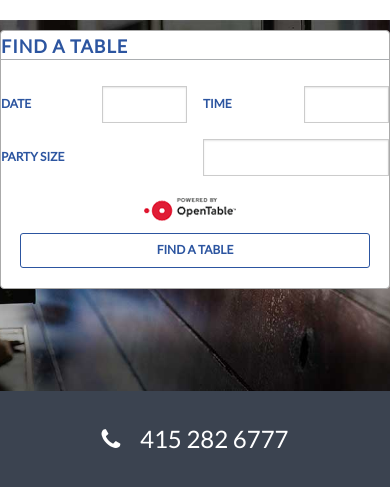
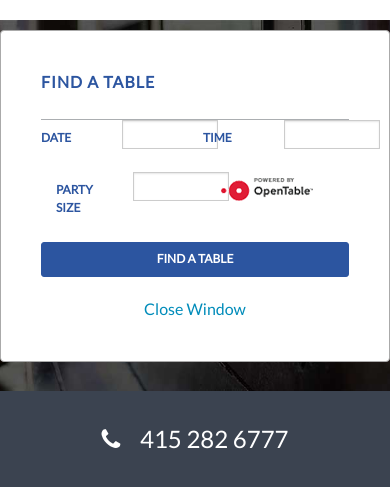
Before and after one commit to thejasonlewis/blue, a PHP site: page /main.html in a window 390 px wide. Shown: the top 487 px of the page. Run offline with PHP 8.4, Linux system fonts and the light colour scheme; some libraries are stand-ins or nearby versions.

Commit message:
mobile reserve table and navbar fixes

```diff
--- a/css/_home.scss
+++ b/css/_home.scss
@@ -1,20 +1,15 @@
 #home-container {
-  #table {
+  .table {
     font-family: "lato";
     font-weight: bold;
     font-size: 18px;
     color: #2c55a0;
     letter-spacing: 1px;
     margin-bottom: 26px;
-    @media screen and (max-width: 992px){
-      border-bottom: 1px solid #abaeb1;
-    }
   }
-  #logo {
+  .logo {
     height: auto;
-    width: auto;
-    max-width: 300px;
-    max-height: 300px;
+    width: 94px;
     margin-left: -13px;
   }
   #party {
@@ -30,7 +25,6 @@
   .hours {
     font-size: 12px;
     font-family: lato;
-    line-height: 17px;
     padding-top: 35px;
     line-height: inherit;
   }
@@ -43,12 +37,12 @@
     text-align: left;
 
   }
-  #right-label {
+  .right-label {
     width: 96px;
     height: 29px;
     margin-right: 22px;
   }
-  #size {
+  .size {
     word-spacing: 6px;
   }
   .inline {
@@ -70,7 +64,7 @@
     font-weight: bold;
   }
 
-  #party-size {
+  .party-size {
     width: 46px;
     height: 30px;
   }
@@ -154,10 +148,31 @@
   border-radius: 4px;
   border: 1px solid #AAAAAA;
   max-width: 540px;
+  padding: 40px;
   position: absolute;
   top: 10px;
   right: 0;
   left: 0;
+
+  h4 {
+    border-bottom: 1px solid #abaeb1;
+    font-weight: bold;
+    font-size: 18px;
+    color: #2c55a0;
+    margin: 0;
+    letter-spacing: 1px;
+    padding-bottom: 26px;
+  }
+
+  .mobile-btn {
+    background: $bp-blue;
+    color: $bp-white;
+    display: block;
+    max-width: 454px;
+    margin-right: auto;
+    margin-left: auto;
+    width: 100%;
+  }
 }
 //#reserve-a-table {
 //  position: absolute;
@@ -191,9 +206,7 @@
 //  }
 //
 //}
-.mobile-btn {
-  width: 90%;
-}
+
 
 //.hidden-xs {
 //  @media screen and (max-width: 755px) {
--- a/css/_navigation.scss
+++ b/css/_navigation.scss
@@ -82,7 +82,6 @@ label {
       display: none;
     }
     .find-table {
-      position: absolute !important;
       right: 45px;
     }
     .button.radius {
@@ -107,7 +106,7 @@ label {
   }
   #find-a-table {
     @media screen and (max-width: 992px) {
-      display: none !important;
+      //display: none !important;
     }
   }
   #blue-plate-logo {
--- a/css/main.css
+++ b/css/main.css
@@ -101,7 +101,6 @@ label {
   }
 }
 .navigation-nav .menu-icon .find-table {
-  position: absolute !important;
   right: 45px;
 }
 .navigation-nav .menu-icon .button.radius {
@@ -122,11 +121,6 @@ label {
   font-weight: bold;
   color: white;
   padding: 0px;
-}
-@media screen and (max-width: 992px) {
-  .navigation-nav #find-a-table {
-    display: none !important;
-  }
 }
 @media screen and (max-width: 992px) {
   .navigation-nav #blue-plate-logo {
@@ -286,7 +280,7 @@ h5 {
   color: white;
 }
 
-#home-container #table {
+#home-container .table {
   font-family: "lato";
   font-weight: bold;
   font-size: 18px;
@@ -294,16 +288,9 @@ h5 {
   letter-spacing: 1px;
   margin-bottom: 26px;
 }
-@media screen and (max-width: 992px) {
-  #home-container #table {
-    border-bottom: 1px solid #abaeb1;
-  }
-}
-#home-container #logo {
+#home-container .logo {
   height: auto;
-  width: auto;
-  max-width: 300px;
-  max-height: 300px;
+  width: 94px;
   margin-left: -13px;
 }
 #home-container #party {
@@ -319,7 +306,6 @@ h5 {
 #home-container .hours {
   font-size: 12px;
   font-family: lato;
-  line-height: 17px;
   padding-top: 35px;
   line-height: inherit;
 }
@@ -331,12 +317,12 @@ h5 {
 #home-container label.right {
   text-align: left;
 }
-#home-container #right-label {
+#home-container .right-label {
   width: 96px;
   height: 29px;
   margin-right: 22px;
 }
-#home-container #size {
+#home-container .size {
   word-spacing: 6px;
 }
 #home-container .inline {
@@ -355,7 +341,7 @@ h5 {
   font-size: 16px;
   font-weight: bold;
 }
-#home-container #party-size {
+#home-container .party-size {
   width: 46px;
   height: 30px;
 }
@@ -447,12 +433,27 @@ h5 {
   border-radius: 4px;
   border: 1px solid #AAAAAA;
   max-width: 540px;
+  padding: 40px;
   position: absolute;
   top: 10px;
   right: 0;
   left: 0;
 }
-
-.mobile-btn {
-  width: 90%;
+.mobile-find-a-table h4 {
+  border-bottom: 1px solid #abaeb1;
+  font-weight: bold;
+  font-size: 18px;
+  color: #2c55a0;
+  margin: 0;
+  letter-spacing: 1px;
+  padding-bottom: 26px;
 }
+.mobile-find-a-table .mobile-btn {
+  background: #2c55a0;
+  color: white;
+  display: block;
+  max-width: 454px;
+  margin-right: auto;
+  margin-left: auto;
+  width: 100%;
+}
--- a/main.html
+++ b/main.html
@@ -14,26 +14,26 @@
     <div id="home-container">
       <div id="reserve-a-table" class="hide row">
         <div id="drop-up" class="small-12 large-6 columns">
-          <h4 id="table">FIND A TABLE</h4>
+          <h4 class="table">FIND A TABLE</h4>
           <form>
             <div id="date-time-mobile" class="row">
               <div class="large-6 columns">
                 <div id="left" class="row">
                   <div class="small-3 columns">
-                    <label for="right-label" class="right inline">DATE</label>
+                    <label class="right inline">DATE</label>
                   </div>
                   <div class="small-9 columns">
-                    <input type="text" id="right-label" placeholder="">
+                    <input type="text" class="right-label" placeholder="">
                   </div>
                 </div>
               </div>
               <div class="large-6 columns">
                 <div id="party" class="row prefix-radius">
-                  <div id="size" class="small-6 columns">
-                    <label for="right-label" class="right inline">PARTY SIZE</label>
+                  <div class="small-6 columns size">
+                    <label class="right inline">PARTY SIZE</label>
                   </div>
                   <div class="small-6 columns">
-                    <input type="text" id="party-size" placeholder="">
+                    <input type="text" class="party-size" placeholder="">
                   </div>
                 </div>
               </div>
@@ -41,10 +41,10 @@
                 <div class="large-6 columns">
                   <div class="row postfix-radius">
                     <div class="small-3 columns">
-                      <label for="right-label" class="right inline">TIME</label>
+                      <label class="right inline">TIME</label>
                     </div>
                     <div class="small-9 columns">
-                      <input type="text" id="right-label" placeholder="">
+                      <input type="text" class="right-label" placeholder="">
                     </div>
                   </div>
                 </div>
@@ -57,7 +57,7 @@
               <a href="#" class="button radius">FIND A TABLE</a>
             </div>
             <div class="large-6 columns">
-              <a><img id="logo" src="img/Home-M.png" alt="label"></a>
+              <a><img class="logo" src="img/Home-M.png" alt="label"></a>
             </div>
           </div>
         </div>
@@ -79,7 +79,8 @@
           <!-- Remove the class "menu-icon" to get rid of menu icon. Take out "Menu" to just have icon alone -->
 
 
-          <li class="toggle-topbar menu-icon"><a href="#"><span></span></a>
+          <li class="toggle-topbar menu-icon">
+            <a href="#"><span></span></a>
             <a href="#" class="find-table button radius">FIND A TABLE</a>
           </li>
         </ul>
@@ -120,31 +121,36 @@
                       <label for="right-label" class="right inline">DATE</label>
                     </div>
                     <div class="small-3 columns">
-                      <input type="text" class="mobile-right-label" placeholder="">
+                      <input type="text" class="right-label" placeholder="">
                     </div>
-                    <div id="size" class="small-3 columns">
+                    <div class="small-3 columns size">
                       <label for="right-label" class="right inline">TIME</label>
                     </div>
                     <div class="small-3 columns">
-                      <input type="text" class="mobile-right-label" placeholder="">
+                      <input type="text" class="right-label" placeholder="">
                     </div>
                   </div>
+                  <div class="small-3 columns">
+                    <label for="right-label" class="right inline">PARTY SIZE</label>
+                  </div>
+                  <div class="small-3 columns">
+                    <input type="text" class="right-label" placeholder="">
+                  </div>
+                  <div class="small-6 columns">
+                    <a><img class="logo" src="img/Home-M.png" alt="label"></a>
+                  </div>
+
                 </div>
                 <div>
                   <div class="large-12 columns">
                     <div class="row postfix-radius">
-                      <div class="small-6 columns">
-                        <label for="right-label" class="right inline">PARTY SIZE</label>
-                      </div>
-                      <div class="small-6 columns">
-                        <input type="text" class="mobile-right-label" placeholder="">
-                      </div>
-                      <a><img id="logo" src="img/Home-M.png" alt="label"></a>
+
                     </div>
                   </div>
                 </div>
               </div>
               <a href="#" class="mobile-btn button radius">FIND A TABLE</a>
+              <a class="close-container">Close Window</a>
             </form>
           </div>
         </div>
```
